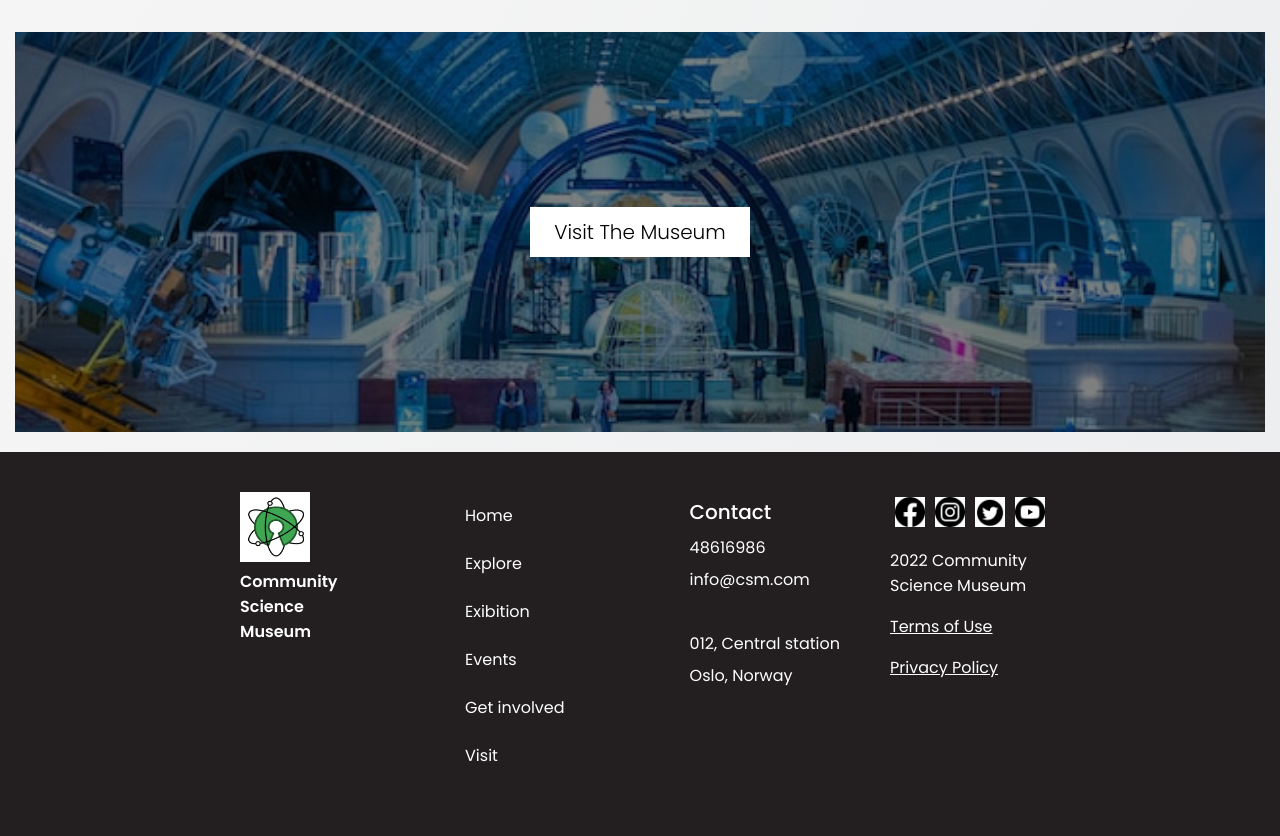
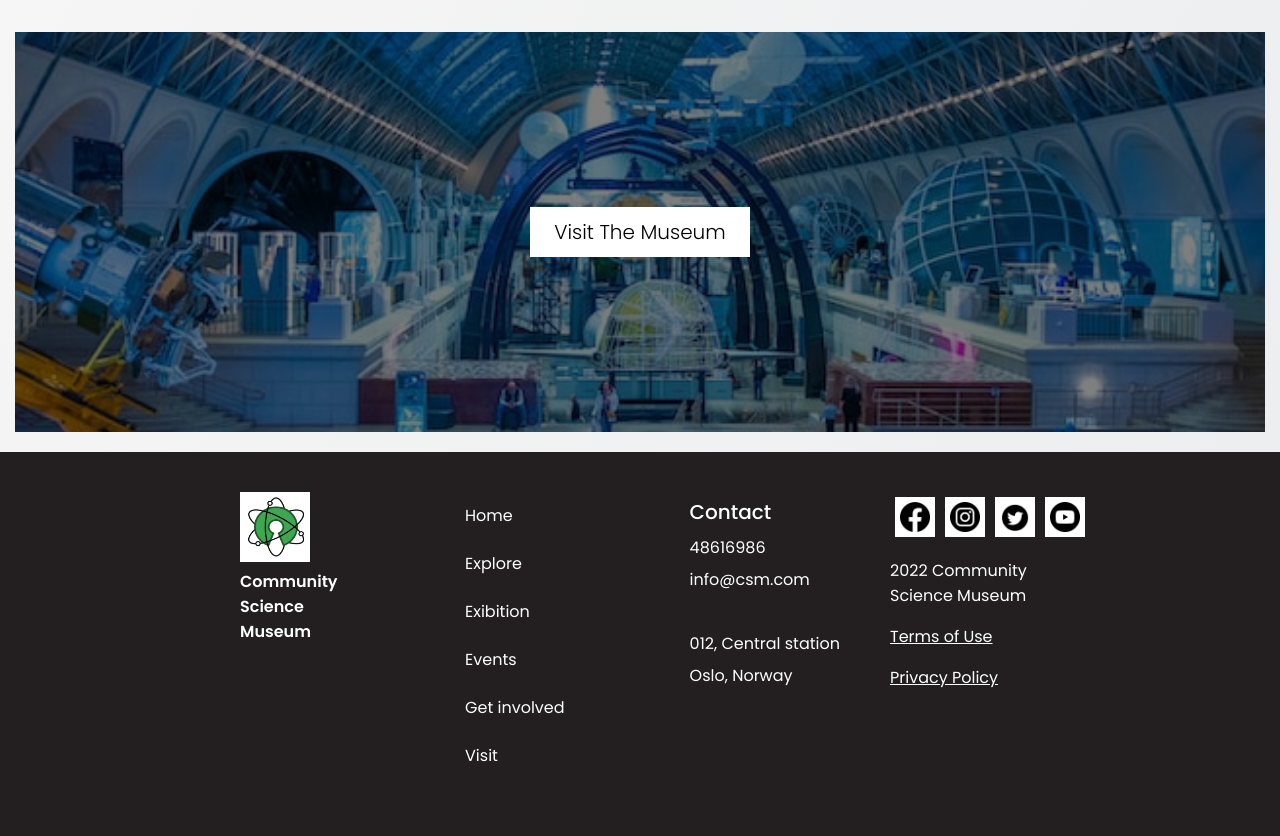
Before and after one commit to Sayed-Nabil-Habib/Semester-Project-1, a plain HTML site: page index.html in a window 1280 px wide. Shown: the part 1946-2782 px from the top of the page. Drawn offline with Linux system fonts and the light colour scheme.

Commit message:
padding added to social media logo

```diff
--- a/Style/event.css
+++ b/Style/event.css
@@ -327,6 +327,7 @@ footer{
  width: 30px;
  height: 30px;
  margin: 5px;
+ padding: 5px;
  background-color: white;
 }
 .right-side-text{
--- a/Style/exibition.css
+++ b/Style/exibition.css
@@ -351,6 +351,7 @@ footer{
  width: 30px;
  height: 30px;
  margin: 5px;
+ padding: 5px;
  background-color: white;
 }
 .right-side-text{
--- a/Style/explore.css
+++ b/Style/explore.css
@@ -331,6 +331,7 @@ footer{
  width: 30px;
  height: 30px;
  margin: 5px;
+ padding: 5px;
  background-color: white;
 }
 .right-side-text{
--- a/Style/get-involved.css
+++ b/Style/get-involved.css
@@ -327,6 +327,7 @@ footer{
  width: 30px;
  height: 30px;
  margin: 5px;
+ padding: 5px;
  background-color: white;
 }
 .right-side-text{
--- a/Style/index.css
+++ b/Style/index.css
@@ -326,7 +326,7 @@ footer{
 .footer-logo img{
   width: 70px;
   height: 70px;
-  padding: 0;
+  padding: 0px;
 }
 .footer-logo p{
   max-width: 100px;
@@ -373,6 +373,7 @@ footer{
  width: 30px;
  height: 30px;
  margin: 5px;
+ padding: 5px;
  background-color: white;
 }
 .right-side-text{
--- a/Style/visit.css
+++ b/Style/visit.css
@@ -324,6 +324,7 @@ footer{
  width: 30px;
  height: 30px;
  margin: 5px;
+ padding: 5px;
  background-color: white;
 }
 .right-side-text{
```
